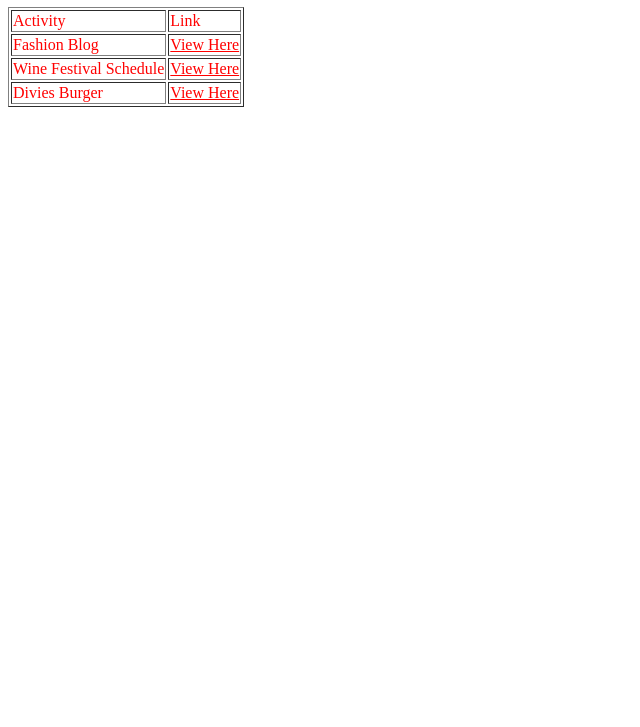
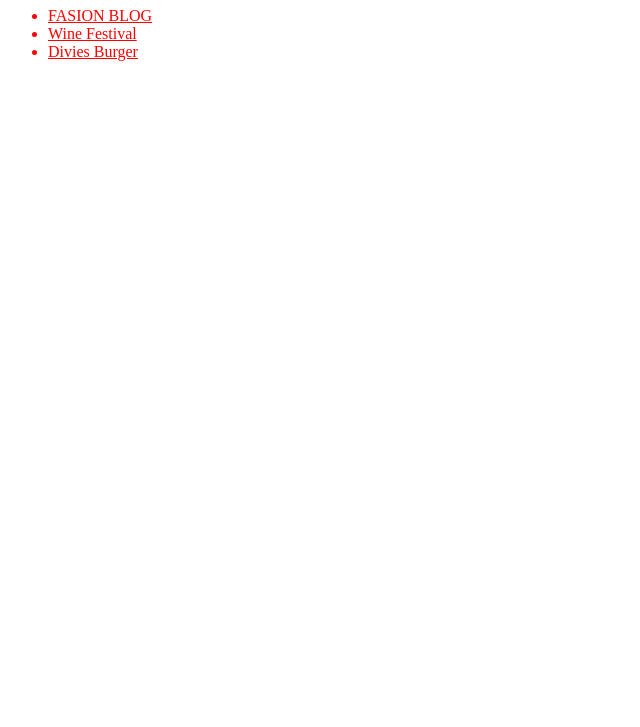
Before and after one commit to mpalado/mpalado.github.io, a plain HTML site: page index.html in a window 1280 px wide. Shown: the part 73-800 px from the top of the page, without its empty margins (0-640 px from the left). Drawn offline with Linux system fonts and the light colour scheme.

Commit message:
Update index.html

```diff
--- a/index.html
+++ b/index.html
@@ -8,23 +8,20 @@
 <body>
     <h1> MYK PALADO </h1>
 
-       <table border='1'>
-        <tr>
-            <td>Activity</td>
-            <td>Link</td>
-        </tr>
-        <tr>
-            <td>Fashion Blog</td>
-            <td> <a target=”_blank” href="./activity/fashion.html">View Here</a></td>
-        </tr>
-        <tr>
-            <td>Wine Festival Schedule</td>
-            <td> <a target=”_blank” href="./activity/festival.html">View Here</a></td>
-        </tr>
-        <tr>
-            <td>Divies Burger</td>
-            <td> <a target=”_blank” href="./activity/davies.html">View Here</a></td>
-        </tr>
+      <section>
+  <div class="inner">
+    <ul class="activity">
+      <li>
+        <a target=”_blank” href="./activity/fashion.html">FASION BLOG</a>
+      </li>
+      <li>
+        <a target=”_blank” href="./activity/festival.html">Wine Festival</a>
+      </li>
+      <li>
+        <a target=”_blank” href="./activity/davies.html">Divies Burger</a>
+      </li>
 
+  </div>
+</section>
 </body>
 </html>
```
